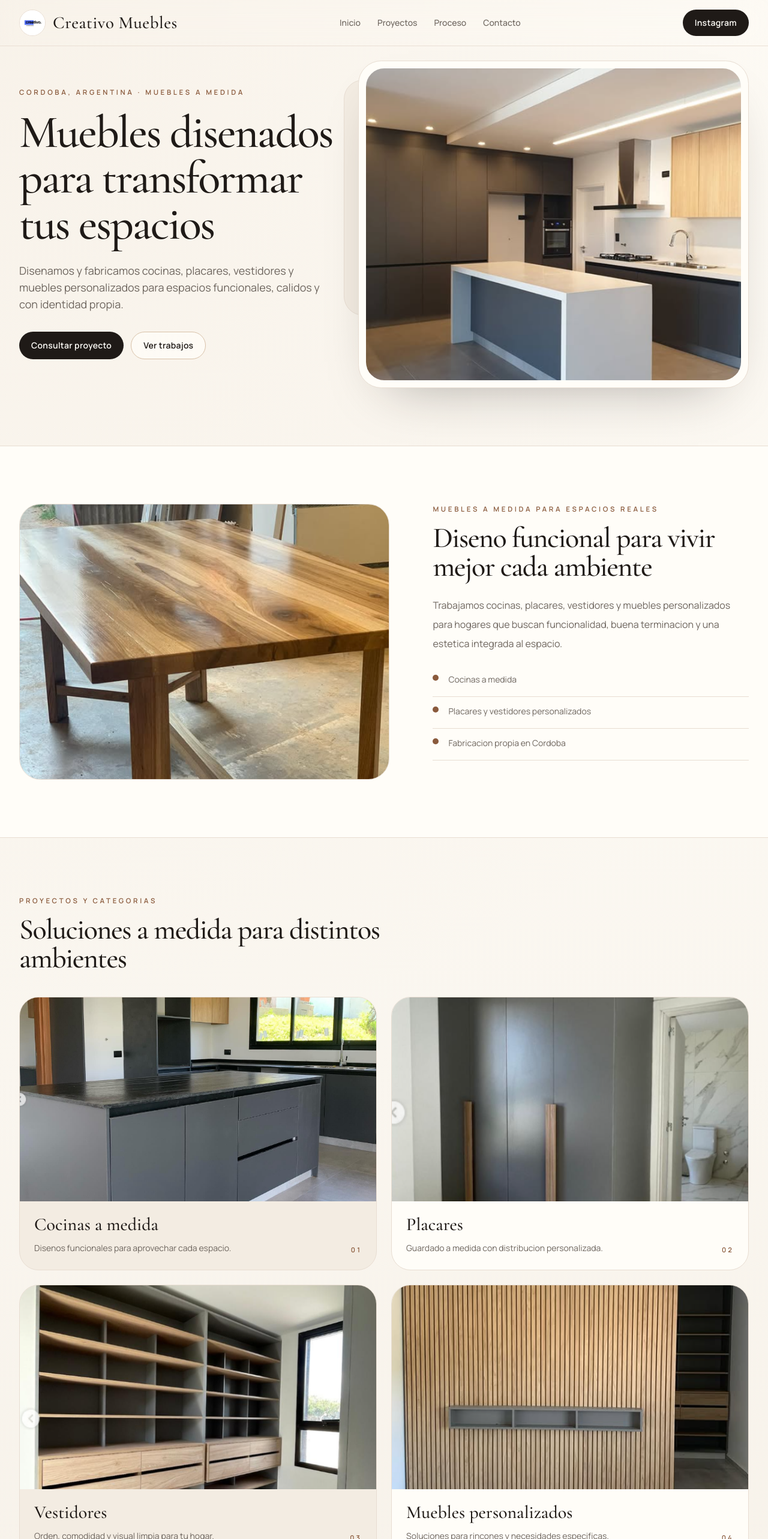
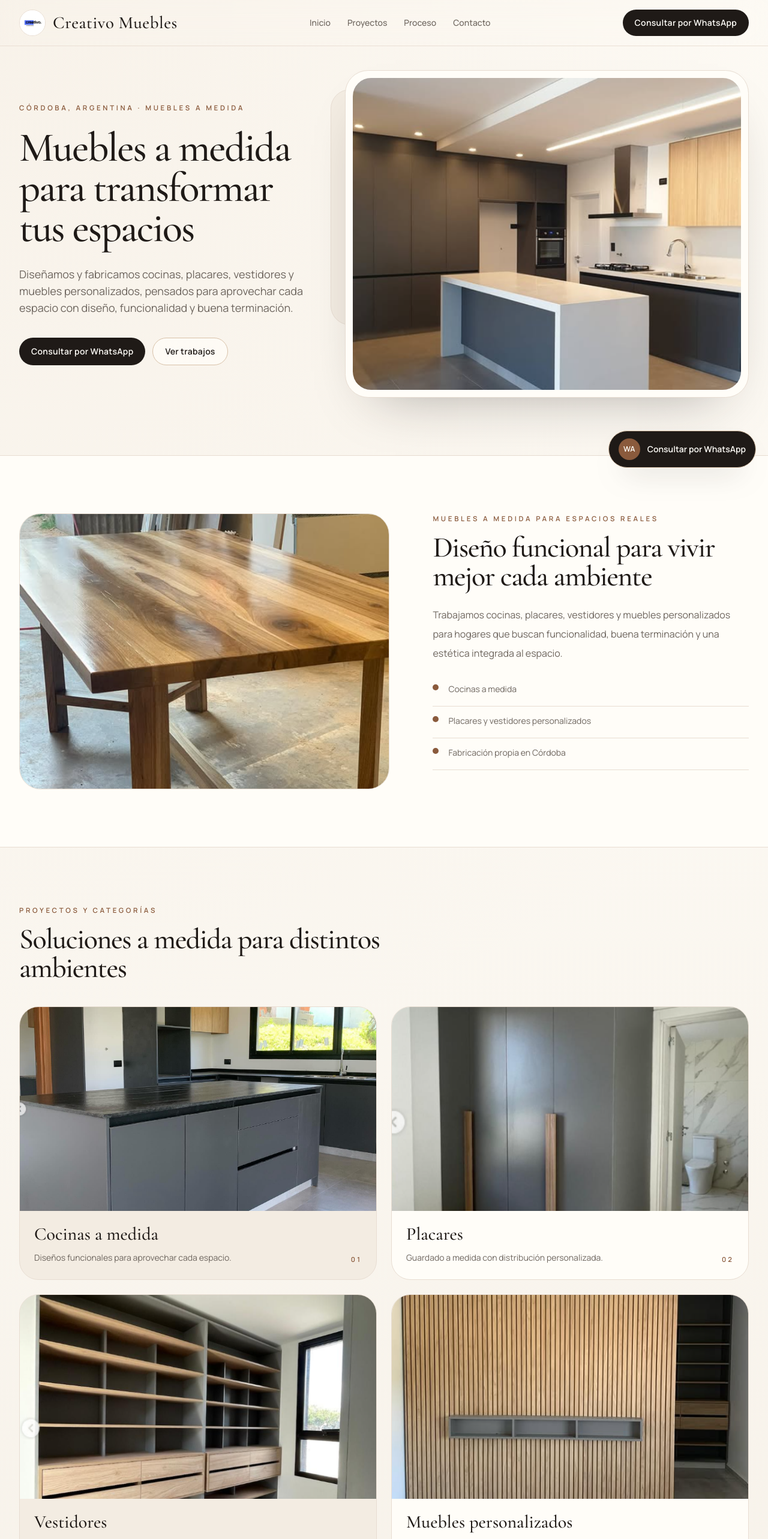
Before and after one commit to olmedovalentino/luma-estetica-demo, a Next.js app: page / in a window 1280 px wide. Shown: the top 2566 px of the page at 60% size. Built offline with nearby package versions, Linux system fonts and the light colour scheme.

Commit message:
Refine Creativo Muebles WhatsApp CTAs and hero

```diff
--- a/src/app/layout.tsx
+++ b/src/app/layout.tsx
@@ -15,9 +15,9 @@ const sans = Manrope({
 });
 
 export const metadata: Metadata = {
-  title: "Creativo Muebles | Muebles a medida en Cordoba",
+  title: "Creativo Muebles | Muebles a medida en Córdoba",
   description:
-    "Creativo Muebles disena y fabrica cocinas, placares, vestidores y muebles personalizados para hogares en Cordoba, Argentina.",
+    "Creativo Muebles diseña y fabrica cocinas, placares, vestidores y muebles personalizados para hogares en Córdoba, Argentina.",
 };
 
 export default function RootLayout({
--- a/src/app/page.tsx
+++ b/src/app/page.tsx
@@ -8,40 +8,41 @@ import { benefits, categoryProjects, faqs, portfolioItems, processSteps, site }
 
 const heroImage = "/images/creativo-muebles/hero.jpg";
 
-const isExternalLink = (href: string) => href.startsWith("http");
-const isWhatsAppAvailable = site.whatsappUrl !== "#";
-
 export default function HomePage() {
-  const consultHref = isWhatsAppAvailable ? site.whatsappUrl : site.instagramUrl;
-  const consultLabel = isWhatsAppAvailable ? "Consultar por WhatsApp" : "Consultar por Instagram";
+  const whatsappUrl = site.whatsappUrl;
 
   return (
     <>
-      <SiteHeader whatsappUrl={site.whatsappUrl} />
+      <SiteHeader whatsappUrl={whatsappUrl} />
 
       <main className="overflow-hidden">
-        <section id="inicio" className="mx-auto max-w-7xl px-4 pb-16 pt-6 sm:px-6 lg:px-8 lg:pb-24">
-          <div className="grid gap-8 lg:grid-cols-[0.9fr_1.1fr] lg:items-end">
-            <div className="relative z-10 flex flex-col justify-center lg:pb-12">
+        <section id="inicio" className="mx-auto max-w-7xl px-4 pb-18 pt-8 sm:px-6 lg:px-8 lg:pb-24 lg:pt-10">
+          <div className="grid gap-10 lg:grid-cols-[0.84fr_1.16fr] lg:items-center lg:gap-14">
+            <div className="relative z-10 max-w-[35rem] lg:py-10">
               <p className="text-[0.72rem] font-semibold uppercase tracking-[0.32em] text-[#8A5A3C]">
                 {site.locationLabel}
               </p>
-              <h1 className="mt-5 max-w-xl font-editorial text-5xl leading-[0.92] tracking-[-0.03em] text-[#1F1A17] sm:text-6xl lg:text-[4.8rem]">
+              <h1 className="mt-6 max-w-xl font-editorial text-[3.25rem] leading-[0.98] tracking-[-0.03em] text-[#1F1A17] sm:text-[3.8rem] lg:text-[4.3rem]">
                 {site.heroTitle}
               </h1>
-              <p className="mt-6 max-w-lg text-base leading-7 text-[#6D655E] sm:text-lg">
+              <p className="mt-7 max-w-lg text-base leading-8 text-[#6D655E] sm:text-lg">
                 {site.heroSubtitle}
               </p>
 
-              <div className="mt-8 flex flex-col gap-3 sm:flex-row">
+              <div className="mt-9 flex flex-col gap-3 sm:flex-row">
                 <ButtonLink
-                  href={consultHref}
-                  target={isExternalLink(consultHref) ? "_blank" : undefined}
-                  rel={isExternalLink(consultHref) ? "noopener noreferrer" : undefined}
+                  href={whatsappUrl}
+                  target="_blank"
+                  rel="noopener noreferrer"
                 >
                   {site.primaryCta}
                 </ButtonLink>
-                <ButtonLink href="#trabajos" variant="secondary">
+                <ButtonLink
+                  href={whatsappUrl}
+                  target="_blank"
+                  rel="noopener noreferrer"
+                  variant="secondary"
+                >
                   {site.secondaryCta}
                 </ButtonLink>
               </div>
@@ -53,7 +54,7 @@ export default function HomePage() {
                 <div className="relative h-[420px] overflow-hidden rounded-[1.9rem] sm:h-[520px]">
                   <Image
                     src={heroImage}
-                    alt="Interior calido con muebles a medida y madera natural"
+                    alt="Interior cálido con muebles a medida y madera natural"
                     fill
                     priority
                     sizes="(min-width: 1024px) 54vw, 100vw"
@@ -86,17 +87,17 @@ export default function HomePage() {
                 Muebles a medida para espacios reales
               </p>
               <h2 className="mt-4 max-w-lg font-editorial text-4xl leading-tight tracking-[-0.03em] text-[#1F1A17] sm:text-5xl">
-                Diseno funcional para vivir mejor cada ambiente
+                Diseño funcional para vivir mejor cada ambiente
               </h2>
               <p className="mt-6 max-w-xl text-base leading-8 text-[#6D655E]">
-                Trabajamos cocinas, placares, vestidores y muebles personalizados para hogares que buscan funcionalidad, buena terminacion y una estetica integrada al espacio.
+                Trabajamos cocinas, placares, vestidores y muebles personalizados para hogares que buscan funcionalidad, buena terminación y una estética integrada al espacio.
               </p>
 
               <div className="mt-8 space-y-3">
                 {[
                   "Cocinas a medida",
                   "Placares y vestidores personalizados",
-                  "Fabricacion propia en Cordoba",
+                  "Fabricación propia en Córdoba",
                 ].map((item) => (
                   <div key={item} className="flex items-start gap-4 border-b border-[#E8DDD2] pb-4">
                     <span className="mt-1 h-2.5 w-2.5 rounded-full bg-[#8A5A3C]" />
@@ -111,7 +112,7 @@ export default function HomePage() {
         <section id="proyectos" className="mx-auto max-w-7xl px-4 py-16 sm:px-6 lg:px-8 lg:py-24">
           <div className="max-w-2xl">
             <p className="text-[0.72rem] font-semibold uppercase tracking-[0.32em] text-[#8A5A3C]">
-              Proyectos y categorias
+              Proyectos y categorías
             </p>
             <h2 className="mt-4 font-editorial text-4xl leading-tight tracking-[-0.03em] text-[#1F1A17] sm:text-5xl">
               Soluciones a medida para distintos ambientes
@@ -156,34 +157,35 @@ export default function HomePage() {
 
         <section id="proceso" className="border-y border-[#E8DDD2] bg-[#F3ECE2]">
           <div className="mx-auto max-w-7xl px-4 py-16 sm:px-6 lg:px-8 lg:py-24">
-            <div className="grid gap-8 lg:grid-cols-[0.75fr_1.25fr]">
-            <div>
+            <div className="max-w-2xl">
               <p className="text-[0.72rem] font-semibold uppercase tracking-[0.32em] text-[#8A5A3C]">
                 Proceso de trabajo
               </p>
               <h2 className="mt-4 font-editorial text-4xl leading-tight tracking-[-0.03em] text-[#1F1A17] sm:text-5xl">
-                Del espacio al mueble
+                Un proceso claro, simple y a medida
               </h2>
             </div>
 
-              <div className="grid gap-4 md:grid-cols-2 xl:grid-cols-4">
-                {processSteps.map((step) => (
+            <div className="mt-10 grid gap-4 xl:grid-cols-4">
+              {processSteps.map((step, index) => (
                 <article
                   key={step.number}
-                    className="flex h-full flex-col justify-between rounded-[1.8rem] border border-[#E8DDD2] bg-[#FFFDF8] p-5"
+                  className="relative overflow-hidden rounded-[1.9rem] border border-[#E8DDD2] bg-[#FFFDF8] px-5 py-6"
                 >
-                    <span className="text-sm font-semibold tracking-[0.28em] text-[#8A5A3C]">
+                  {index < processSteps.length - 1 ? (
+                    <span className="absolute right-0 top-8 hidden h-px w-10 translate-x-1/2 bg-[#D8C1A8] xl:block" />
+                  ) : null}
+                  <span className="text-[0.72rem] font-semibold tracking-[0.28em] text-[#8A5A3C]">
                     {step.number}
                   </span>
-                    <div className="mt-8">
-                      <h3 className="font-editorial text-[1.75rem] leading-none text-[#1F1A17]">
+                  <h3 className="mt-5 font-editorial text-[1.7rem] leading-none text-[#1F1A17]">
                     {step.title}
                   </h3>
-                      <p className="mt-3 text-sm leading-6 text-[#6D655E]">{step.description}</p>
-                    </div>
+                  <p className="mt-3 max-w-[18rem] text-sm leading-6 text-[#6D655E]">
+                    {step.description}
+                  </p>
                 </article>
               ))}
-              </div>
             </div>
           </div>
         </section>
@@ -233,10 +235,10 @@ export default function HomePage() {
           <div className="mx-auto grid max-w-7xl gap-10 px-4 py-16 sm:px-6 lg:grid-cols-[0.8fr_1.2fr] lg:px-8 lg:py-24">
             <div>
               <p className="text-[0.72rem] font-semibold uppercase tracking-[0.32em] text-[#8A5A3C]">
-                Por que a medida
+                Por qué a medida
               </p>
               <h2 className="mt-4 font-editorial text-4xl leading-tight tracking-[-0.03em] text-[#1F1A17] sm:text-5xl">
-                Por que elegir muebles a medida
+                Por qué elegir muebles a medida
               </h2>
             </div>
 
@@ -263,29 +265,29 @@ export default function HomePage() {
                 Consulta por proyecto
               </p>
               <h2 className="mt-4 max-w-xl font-editorial text-4xl leading-tight tracking-[-0.03em] sm:text-5xl">
-                Contanos que espacio queres resolver
+                Contanos qué espacio querés resolver
               </h2>
               <p className="mt-5 max-w-xl text-base leading-7 text-[#E9DDD1]">
-                Escribinos y contanos que mueble o ambiente tenes en mente. Podemos orientarte con ideas, medidas y proximos pasos.
+                Escribinos y contanos qué mueble o ambiente tenés en mente. Podemos orientarte con ideas, medidas y próximos pasos.
               </p>
 
               <div className="mt-8 flex flex-col gap-3 sm:flex-row">
                 <ButtonLink
-                  href={site.whatsappUrl}
-                  target={isWhatsAppAvailable ? "_blank" : undefined}
-                  rel={isWhatsAppAvailable ? "noopener noreferrer" : undefined}
+                  href={whatsappUrl}
+                  target="_blank"
+                  rel="noopener noreferrer"
                   className="bg-[#FFFDF8] text-[#1F1A17] hover:bg-[#F3ECE2]"
                 >
                   Consultar por WhatsApp
                 </ButtonLink>
                 <ButtonLink
-                  href={site.instagramUrl}
+                  href={whatsappUrl}
                   target="_blank"
                   rel="noopener noreferrer"
                   variant="secondary"
                   className="border-[#6D655E] bg-transparent text-[#FFFDF8] hover:border-[#D8C1A8] hover:bg-white/5"
                 >
-                  Ver Instagram
+                  Pedir presupuesto
                 </ButtonLink>
               </div>
             </div>
@@ -293,9 +295,9 @@ export default function HomePage() {
             <div className="rounded-[2.2rem] border border-[#E8DDD2] bg-[#F3ECE2] p-8 sm:p-10">
               <div className="space-y-5">
                 <div className="border-b border-[#D8C1A8] pb-5">
-                  <p className="text-sm font-semibold text-[#1F1A17]">Cordoba, Argentina</p>
+                  <p className="text-sm font-semibold text-[#1F1A17]">Córdoba, Argentina</p>
                   <p className="mt-2 text-sm leading-6 text-[#6D655E]">
-                    Consultas por proyecto via WhatsApp o Instagram.
+                    Consultas por proyecto por WhatsApp o Instagram.
                   </p>
                 </div>
                 <div className="border-b border-[#D8C1A8] pb-5">
@@ -312,9 +314,7 @@ export default function HomePage() {
                 <div>
                   <p className="text-sm font-semibold text-[#1F1A17]">WhatsApp</p>
                   <p className="mt-2 text-sm leading-6 text-[#6D655E]">
-                    {isWhatsAppAvailable
-                      ? site.whatsappDisplay || "Disponible para consultas"
-                      : "Numero a confirmar."}
+                    {site.whatsappDisplay}
                   </p>
                 </div>
               </div>
@@ -329,7 +329,7 @@ export default function HomePage() {
                 Preguntas frecuentes
               </p>
               <h2 className="mt-4 font-editorial text-4xl leading-tight tracking-[-0.03em] text-[#1F1A17] sm:text-5xl">
-                Informacion clara para avanzar con tu proyecto
+                Información clara para avanzar con tu proyecto
               </h2>
             </div>
 
@@ -354,7 +354,7 @@ export default function HomePage() {
       </main>
 
       <SiteFooter />
-      <FloatingWhatsAppButton href={site.whatsappUrl} label={consultLabel} />
+      <FloatingWhatsAppButton href={whatsappUrl} label="Consultar por WhatsApp" />
     </>
   );
 }
--- a/src/components/site-header.tsx
+++ b/src/components/site-header.tsx
@@ -7,12 +7,7 @@ type SiteHeaderProps = {
   whatsappUrl: string;
 };
 
-const isWhatsAppAvailable = (url: string) => url !== "#";
-
 export function SiteHeader({ whatsappUrl }: SiteHeaderProps) {
-  const contactHref = isWhatsAppAvailable(whatsappUrl) ? whatsappUrl : site.instagramUrl;
-  const contactLabel = isWhatsAppAvailable(whatsappUrl) ? "Consultar" : "Instagram";
-
   return (
     <header className="sticky top-0 z-40 border-b border-[#E8DDD2]/90 bg-[#FFFDF8]/88 backdrop-blur-xl">
       <div className="mx-auto flex max-w-7xl items-center justify-between gap-4 px-4 py-4 sm:px-6 lg:px-8">
@@ -41,11 +36,11 @@ export function SiteHeader({ whatsappUrl }: SiteHeaderProps) {
 
         <div className="hidden lg:block">
           <ButtonLink
-            href={contactHref}
-            target={contactHref.startsWith("http") ? "_blank" : undefined}
-            rel={contactHref.startsWith("http") ? "noopener noreferrer" : undefined}
+            href={whatsappUrl}
+            target="_blank"
+            rel="noopener noreferrer"
           >
-            {contactLabel}
+            Consultar por WhatsApp
           </ButtonLink>
         </div>
 
@@ -67,12 +62,12 @@ export function SiteHeader({ whatsappUrl }: SiteHeaderProps) {
             </div>
             <div className="mt-4">
               <ButtonLink
-                href={contactHref}
-                target={contactHref.startsWith("http") ? "_blank" : undefined}
-                rel={contactHref.startsWith("http") ? "noopener noreferrer" : undefined}
+                href={whatsappUrl}
+                target="_blank"
+                rel="noopener noreferrer"
                 className="w-full"
               >
-                {contactLabel}
+                Consultar por WhatsApp
               </ButtonLink>
             </div>
           </div>
--- a/src/lib/site.ts
+++ b/src/lib/site.ts
@@ -1,20 +1,22 @@
 export const site = {
   businessName: "Creativo Muebles",
-  tagline: "Muebles a medida en Cordoba",
+  tagline: "Muebles a medida en Córdoba",
   shortDescription:
-    "Disenamos y fabricamos cocinas, placares, vestidores y muebles personalizados en Cordoba.",
-  location: "Cordoba, Argentina",
-  locationLabel: "Cordoba, Argentina · Muebles a medida",
-  heroTitle: "Muebles disenados para transformar tus espacios",
+    "Diseñamos y fabricamos cocinas, placares, vestidores y muebles personalizados en Córdoba.",
+  location: "Córdoba, Argentina",
+  locationLabel: "Córdoba, Argentina · Muebles a medida",
+  heroTitle: "Muebles a medida para transformar tus espacios",
   heroSubtitle:
-    "Disenamos y fabricamos cocinas, placares, vestidores y muebles personalizados para espacios funcionales, calidos y con identidad propia.",
-  primaryCta: "Consultar proyecto",
+    "Diseñamos y fabricamos cocinas, placares, vestidores y muebles personalizados, pensados para aprovechar cada espacio con diseño, funcionalidad y buena terminación.",
+  primaryCta: "Consultar por WhatsApp",
   secondaryCta: "Ver trabajos",
   logoUrl: "/images/creativo-muebles/logo.jpg",
-  whatsappNumber: "",
-  whatsappDisplay: "",
-  whatsappMessage: "Hola, quiero consultar por un proyecto.",
-  whatsappUrl: "#",
+  whatsappNumber: "543515590818",
+  whatsappDisplay: "+54 351 559-0818",
+  whatsappMessage:
+    "Hola, vengo desde la página web. Quería consultar por un proyecto de muebles a medida.",
+  whatsappUrl:
+    "https://wa.me/543515590818?text=Hola%2C%20vengo%20desde%20la%20p%C3%A1gina%20web.%20Quer%C3%ADa%20consultar%20por%20un%20proyecto%20de%20muebles%20a%20medida.",
   instagramUrl: "https://www.instagram.com/creativomuebles/",
   navigation: [
     { label: "Inicio", href: "#inicio" },
@@ -34,14 +36,14 @@ export const site = {
 export const categoryProjects = [
   {
     title: "Cocinas a medida",
-    description: "Disenos funcionales para aprovechar cada espacio.",
+    description: "Diseños funcionales para aprovechar cada espacio.",
     image: "/images/creativo-muebles/cocina.jpg",
     alt: "Cocina a medida de Creativo Muebles",
     objectPosition: "center 52%",
   },
   {
     title: "Placares",
-    description: "Guardado a medida con distribucion personalizada.",
+    description: "Guardado a medida con distribución personalizada.",
     image: "/images/creativo-muebles/placard.jpg",
     alt: "Placard a medida de Creativo Muebles",
     objectPosition: "center 48%",
@@ -55,7 +57,7 @@ export const categoryProjects = [
   },
   {
     title: "Muebles personalizados",
-    description: "Soluciones para rincones y necesidades especificas.",
+    description: "Soluciones para rincones y necesidades específicas.",
     image: "/images/creativo-muebles/mueble-personalizado.jpg",
     alt: "Mueble personalizado de Creativo Muebles",
     objectPosition: "center 55%",
@@ -65,23 +67,23 @@ export const categoryProjects = [
 export const processSteps = [
   {
     number: "01",
-    title: "Consulta",
-    description: "Escuchamos la idea y el espacio a resolver.",
+    title: "Consulta inicial",
+    description: "Escuchamos tu idea y el espacio a resolver.",
   },
   {
     number: "02",
-    title: "Medidas",
-    description: "Definimos dimensiones, distribucion y detalles.",
+    title: "Medidas y diseño",
+    description: "Definimos medidas, distribución y materiales.",
   },
   {
     number: "03",
-    title: "Fabricacion",
-    description: "Trabajamos cada pieza en taller propio.",
+    title: "Presupuesto",
+    description: "Ordenamos la propuesta y el alcance del proyecto.",
   },
   {
     number: "04",
-    title: "Instalacion",
-    description: "Dejamos el ambiente listo para usar.",
+    title: "Fabricación e instalación",
+    description: "Fabricamos e instalamos para dejar todo listo.",
   },
 ] as const;
 
@@ -115,16 +117,16 @@ export const portfolioItems = [
     objectPosition: "center 54%",
   },
   {
-    title: "Diseno para hogar",
+    title: "Diseño para hogar",
     image: "/images/creativo-muebles/proyecto-5.jpg",
     alt: "Proyecto integral para hogar de Creativo Muebles",
     span: "md:col-span-2",
     objectPosition: "center 54%",
   },
   {
-    title: "Detalles de terminacion",
+    title: "Detalles de terminación",
     image: "/images/creativo-muebles/proyecto-6.jpg",
-    alt: "Detalle de terminacion de Creativo Muebles",
+    alt: "Detalle de terminación de Creativo Muebles",
     span: "",
     objectPosition: "center 50%",
   },
@@ -132,29 +134,29 @@ export const portfolioItems = [
 
 export const benefits = [
   "Mejor aprovechamiento del espacio",
-  "Diseno adaptado a tu necesidad",
+  "Diseño adaptado a tu necesidad",
   "Terminaciones pensadas para tu hogar",
-  "Fabricacion a medida",
+  "Fabricación a medida",
 ] as const;
 
 export const faqs = [
   {
-    question: "Hacen muebles a medida?",
+    question: "¿Hacen muebles a medida?",
     answer:
-      "Si, trabajamos proyectos personalizados segun el espacio, la necesidad y el estilo buscado.",
+      "Sí, trabajamos proyectos personalizados según el espacio, la necesidad y el estilo buscado.",
   },
   {
-    question: "Que tipo de muebles realizan?",
+    question: "¿Qué tipo de muebles realizan?",
     answer:
       "Cocinas, placares, vestidores y muebles personalizados para distintos ambientes del hogar.",
   },
   {
-    question: "Como puedo pedir un presupuesto?",
+    question: "¿Cómo puedo pedir un presupuesto?",
     answer:
-      "Podes escribir por WhatsApp o Instagram con fotos, ideas o medidas aproximadas del espacio.",
+      "Podés escribir por WhatsApp o Instagram con fotos, ideas o medidas aproximadas del espacio.",
   },
   {
-    question: "Trabajan en Cordoba?",
-    answer: "Si, Creativo Muebles trabaja en Cordoba, Argentina.",
+    question: "¿Trabajan en Córdoba?",
+    answer: "Sí, Creativo Muebles trabaja en Córdoba, Argentina.",
   },
 ] as const;
```
Also changed, not shown: src/components/site-footer.tsx (+2 -8 lines). Lines whose indentation alone changed are shown as unchanged.
